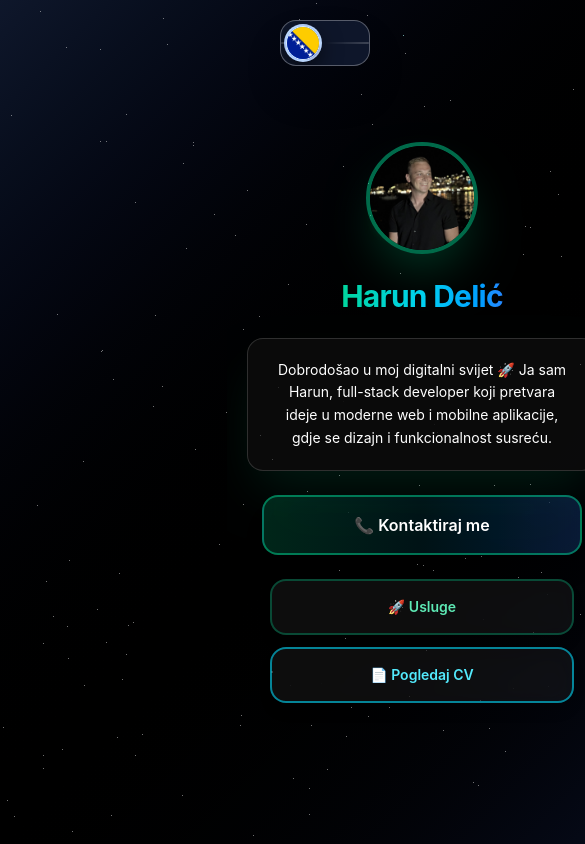
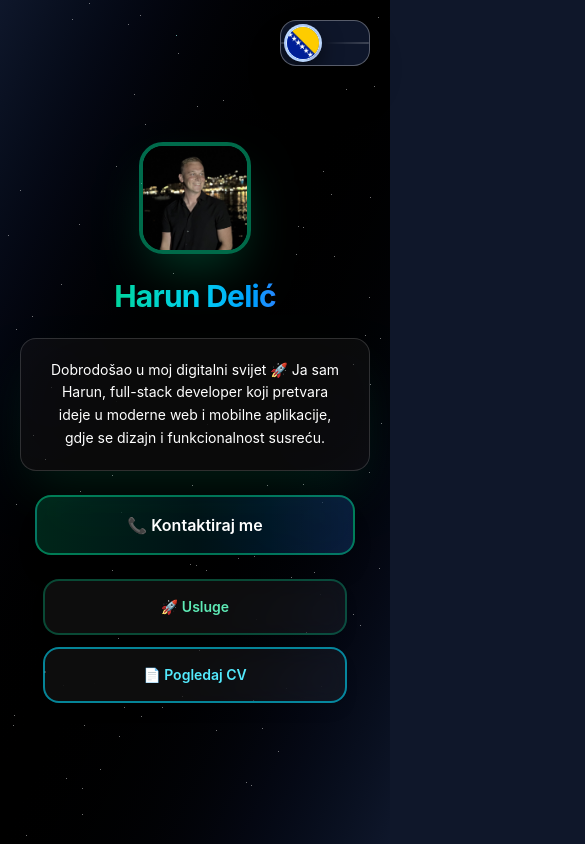
Before and after one commit to nuraH0/HarunDelicCv, a Next.js app: page / in a window 390 px wide. Shown: the top 844 px of the page, 585 px wide, since content can reach past the window. Built offline with nearby package versions, Linux system fonts and the light colour scheme.

Commit message:
iPhone premium portfolio v2.1: fixed toggle +42m

```diff
--- a/app/layout.tsx
+++ b/app/layout.tsx
@@ -40,26 +40,8 @@ export default function RootLayout({
   children: React.ReactNode;
 }>) {
   return (
-    <html lang="bs" className="!scroll-smooth">
-      <head>
-        {/* IPHONE EDGE-TO-EDGE FULLSCREEN */}
-        <meta
-          name="viewport"
-          content="width=device-width, initial-scale=1.0, maximum-scale=1.0, user-scalable=no, viewport-fit=cover"
-        />
-        {/* PWA Fullscreen iPhone */}
-        <meta name="apple-mobile-web-app-capable" content="yes" />
-        <meta name="apple-mobile-web-app-status-bar-style" content="black-translucent" />
-        <meta name="apple-mobile-web-app-title" content="Harun Portfolio" />
-        {/* Android PWA */}
-        <meta name="mobile-web-app-capable" content="yes" />
-        <meta name="theme-color" content="#0f172a" />
-        {/* Touch icons */}
-        <link rel="apple-touch-icon" sizes="180x180" href="/apple-touch-icon.png" />
-        <link rel="icon" type="image/png" sizes="32x32" href="/favicon-32x32.png" />
-        <link rel="icon" type="image/png" sizes="16x16" href="/favicon-16x16.png" />
-      </head>
-      <body className={`${geistSans.variable} ${geistMono.variable} antialiased h-dvh w-dvh bg-gradient-to-br from-slate-900 via-black to-slate-950/90 text-white`}>
+    <html lang="en">
+      <body className={`${geistSans.variable} ${geistMono.variable} antialiased **overflow-y-auto min-h-screen**`}>
         <ClientProviders>{children}</ClientProviders>
       </body>
     </html>
--- a/app/page.tsx
+++ b/app/page.tsx
@@ -414,7 +414,7 @@ export default function Home() {
 
       {/* IPHONE-OPTIMIZED MAIN CONTENT */}
       <motion.main
-  className={`h-screen flex flex-col justify-center items-center text-center px-5 py-12 relative z-20 space-y-6 max-w-md lg:max-w-lg xl:max-w-2xl mx-auto ${showServices || showCV || showContact ? 'blur-sm' : ''} transition-all duration-500 ${isFullyLoaded ? 'opacity-100' : 'opacity-0'} overflow-hidden`}
+        className={`h-screen flex flex-col justify-center items-center text-center px-5 py-12 relative z-20 space-y-6 ${showServices || showCV || showContact ? 'blur-sm' : ''} transition-all duration-500 ${isFullyLoaded ? 'opacity-100' : 'opacity-0'} overflow-hidden`}
         variants={containerVariants}
         initial="hidden"
         animate={isFullyLoaded ? "visible" : "hidden"}
@@ -452,12 +452,12 @@ export default function Home() {
           {/* Profile image - perfect iPhone size */}
           <motion.div
             variants={profileVariants}
-  className="absolute inset-0 flex items-center justify-center w-28 h-28 rounded-full overflow-hidden border-4 border-emerald-400/50 shadow-2xl shadow-emerald-500/30 z-20"
+            className="absolute inset-0 flex items-center justify-center w-28 h-28 rounded-3xl overflow-hidden border-4 border-emerald-400/50 shadow-2xl shadow-emerald-500/30 z-20"
           >
             <motion.img
               src="/slikamoja.jpg"
               alt="Harun Delić"
-    className="w-full h-full aspect-square object-cover scale-[1.08] hover:scale-100 transition-all duration-500 ease-out"
+              className="w-full h-full object-cover scale-[1.08] hover:scale-100 transition-all duration-500 ease-out"
               loading="lazy"
               initial={{ filter: 'blur(15px)' }}
               animate={{ filter: 'blur(0px)' }}
@@ -745,7 +745,6 @@ export default function Home() {
 
 
     {/* PERFECT MOBILE CV MODAL - IPHONE OPTIMIZED */}
-{/* CV MODAL - SA EDGE SWIPE SUPPORTOM */}
 {showCV && (
   <>
     <motion.div
@@ -766,7 +765,7 @@ export default function Home() {
     >
       <div className="relative pointer-events-auto w-full max-w-2xl max-h-[90vh] backdrop-blur-3xl bg-gradient-to-b from-slate-900/95 to-slate-950/95 border border-blue-900/40 shadow-2xl shadow-blue-900/40 rounded-3xl overflow-hidden">
 
-        {/* Close Button */}
+        {/* Close Button - iPhone Style */}
         <motion.button
           onClick={() => setShowCV(false)}
           whileHover={{ scale: 1.05 }}
@@ -781,7 +780,7 @@ export default function Home() {
           <div className="w-12 h-1.5 bg-blue-500/70 rounded-full shadow-sm" />
         </div>
 
-        {/* CV Image */}
+        {/* Responsive CV Image */}
         <div className="pt-12 px-4 pb-8 max-h-[90vh] flex items-center justify-center">
           <img
             src="/cvslika.png"
@@ -791,42 +790,10 @@ export default function Home() {
           />
         </div>
 
-        {/* Bottom Fade */}
+        {/* Bottom Shadow Gradient */}
         <div className="absolute bottom-0 left-0 right-0 h-20 bg-gradient-to-t from-slate-950/95 to-transparent pointer-events-none" />
       </div>
     </motion.div>
-  </>
-)}
-
-{/* IPHONE EDGE SWIPE - ZA SVE MODALE */}
-{(showServices || showContact || showCV) && (
-  <>
-    <div
-      className="fixed left-0 top-[20%] bottom-[20%] w-28 z-[9999] pointer-events-auto bg-transparent"
-      onTouchStartCapture={(e) => {
-        const touch = e.touches[0];
-        if (touch.clientX < 50) {
-          e.preventDefault();
-          e.stopPropagation();
-          setShowServices(false);
-          setShowContact(false);
-          setShowCV(false);
-        }
-      }}
-    />
-    <div
-      className="fixed right-0 top-[20%] bottom-[20%] w-28 z-[9999] pointer-events-auto bg-transparent"
-      onTouchStartCapture={(e) => {
-        const touch = e.touches[0];
-        if (touch.clientX > window.innerWidth - 50) {
-          e.preventDefault();
-          e.stopPropagation();
-          setShowServices(false);
-          setShowContact(false);
-          setShowCV(false);
-        }
-      }}
-    />
   </>
 )}
       </AnimatePresence>
```
Lines whose indentation alone changed are shown as unchanged.
